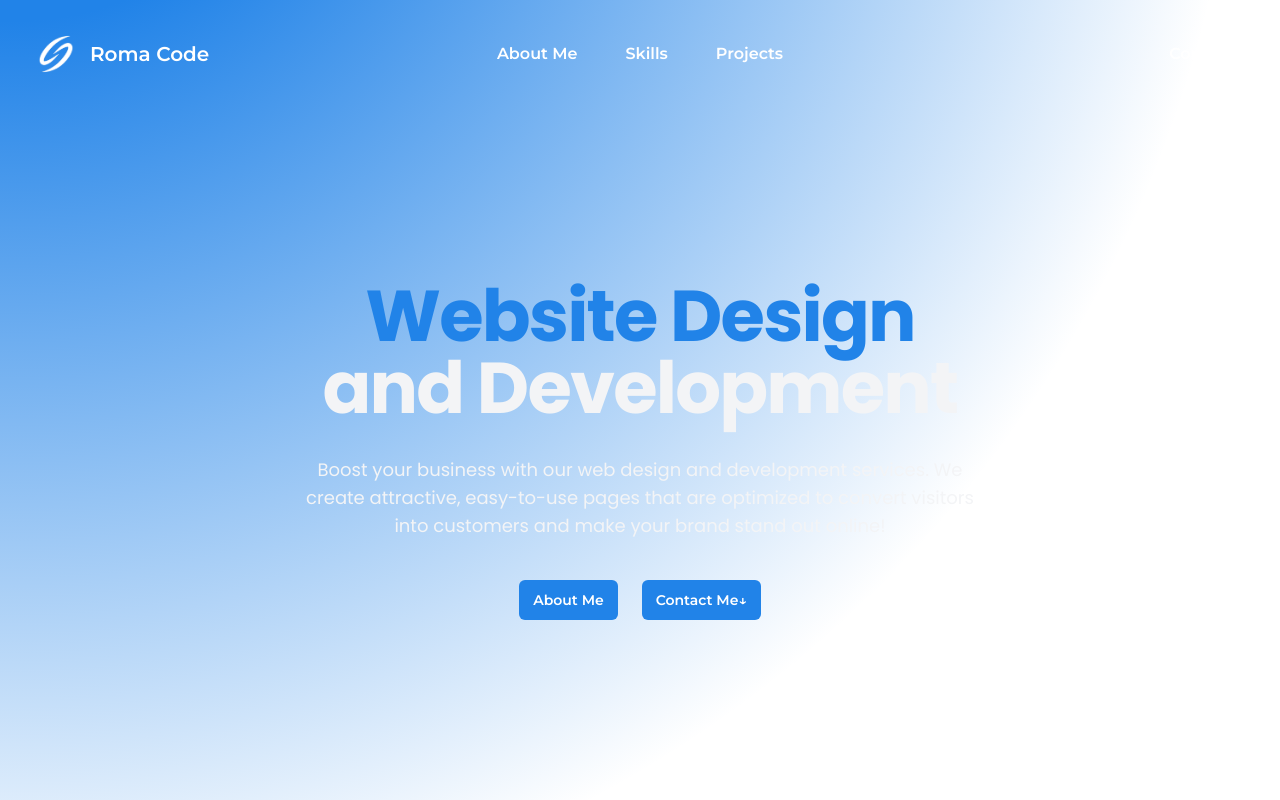
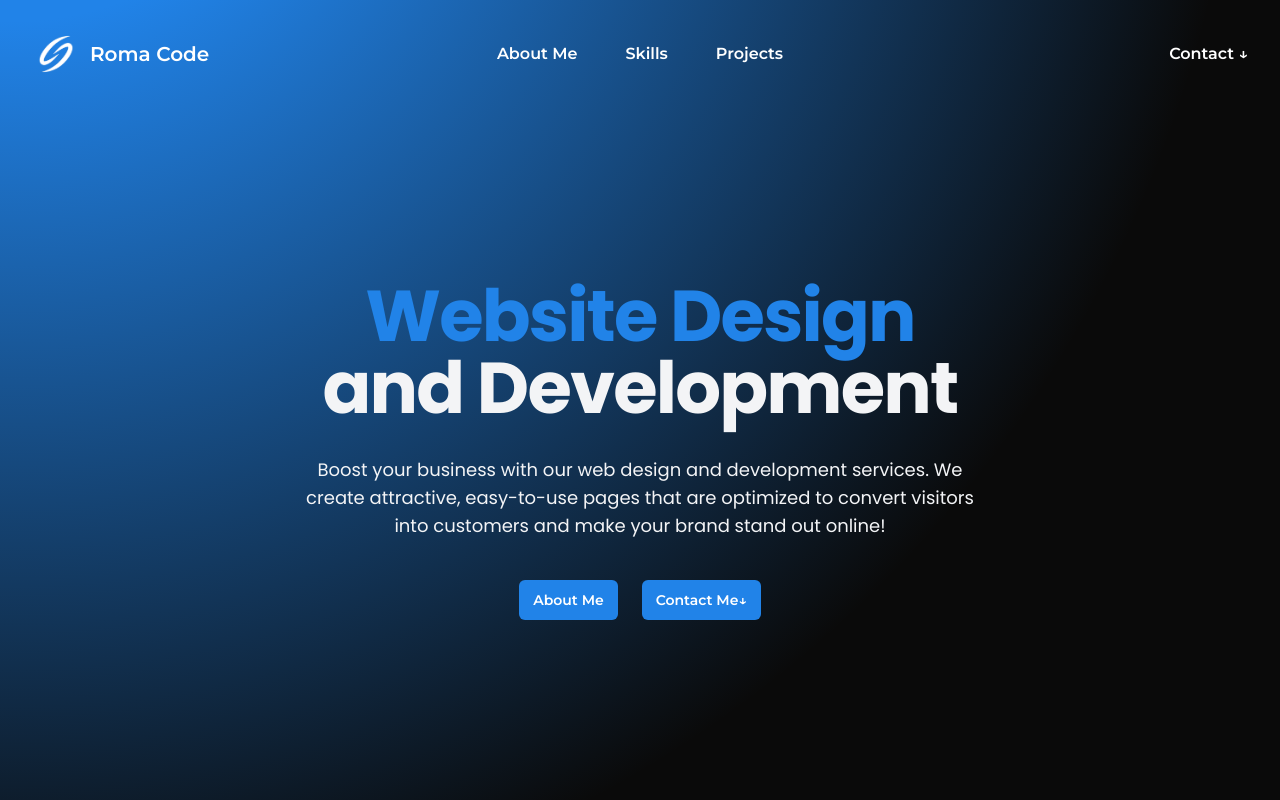
Before and after one commit to Romariopv24/Roma-code, a Next.js app: page / in a window 1280 px wide. Shown: the top 800 px of the page. Built offline with nearby package versions, Linux system fonts and the light colour scheme.

Commit message:
changes in the background

```diff
--- a/src/app/globals.css
+++ b/src/app/globals.css
@@ -3,7 +3,7 @@
 @tailwind utilities;
 
 :root {
-  --background: #ffffff;
+  --background: #0a0a0a;
   --foreground: #171717;
   --bluetext: #2183e8;
   --backgroundTwo: #010711;
```
